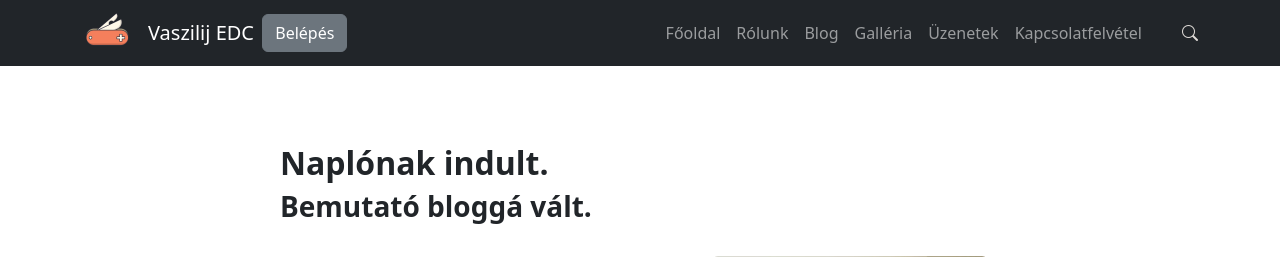
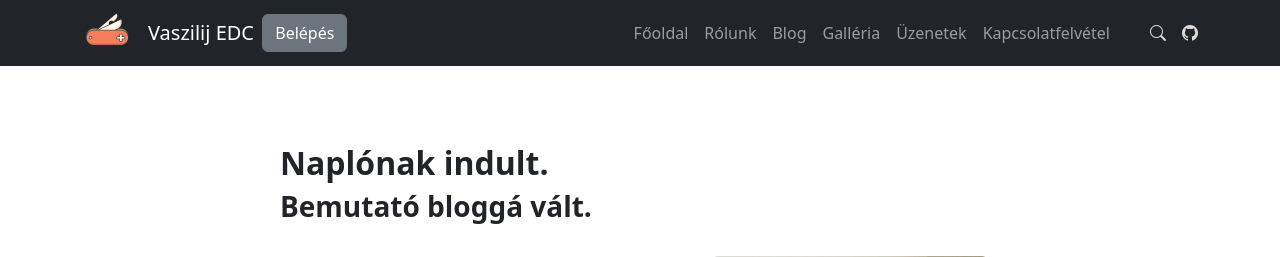
Before and after one commit to DaNtERius/altf4_beadando, a PHP site: page / in a window 1280 px wide. Shown: the top 257 px of the page. Run offline with PHP 8.4, Linux system fonts and the light colour scheme; some libraries are stand-ins or nearby versions.

Commit message:
GitHub gomb

```diff
--- a/sites/fooldal.php
+++ b/sites/fooldal.php
@@ -79,6 +79,11 @@
                         </form>
                     </div>
                 </div>
+                <!-- GitHub -->
+                <div class="nav-item dropdown ms-3">
+                    <a class="nav-link" href="https://github.com/DaNtERius/altf4_beadando">
+                        <i class="bi bi-github" style="filter: invert(100%);"></i>
+                    </a>
             </div>
         </div>
     </div>
```
